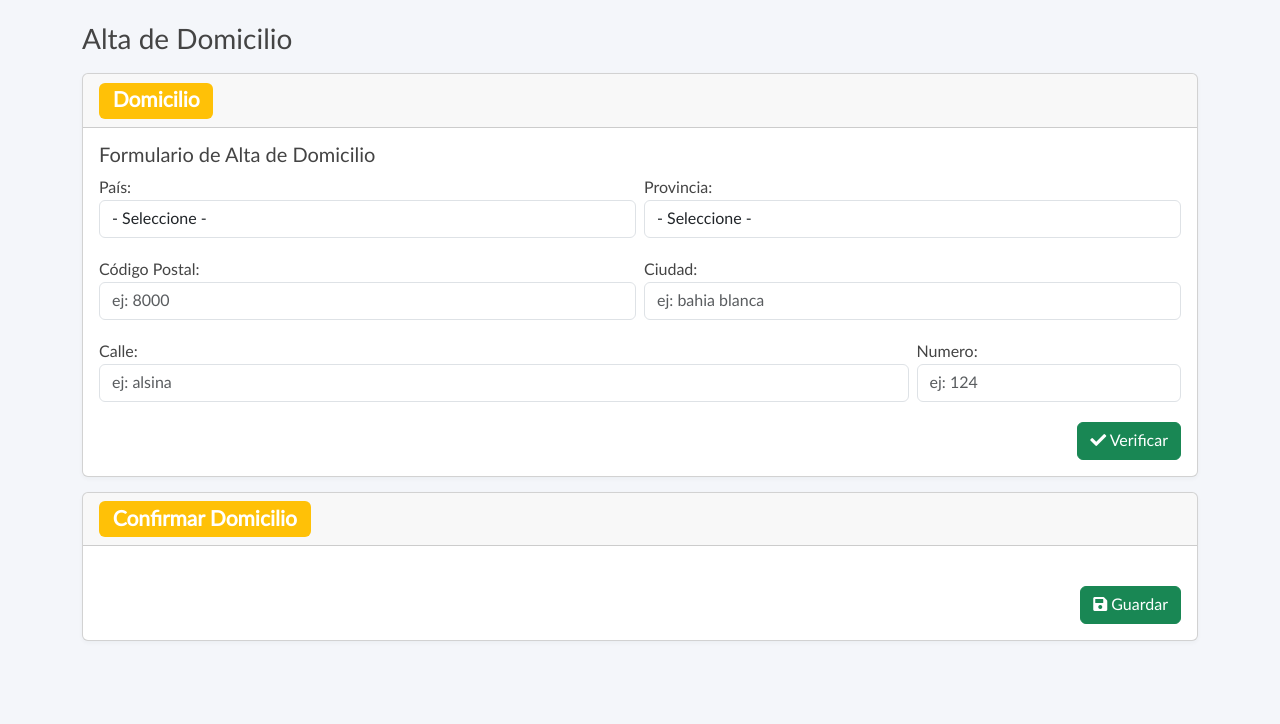
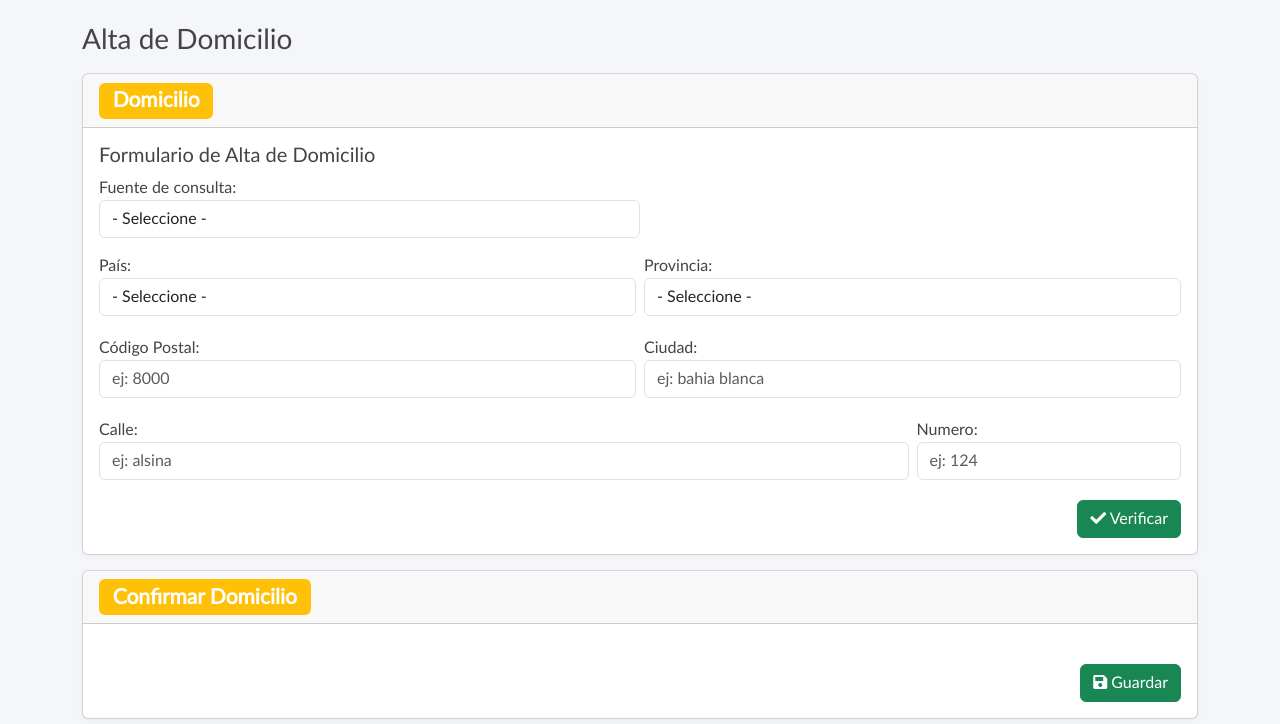
Before and after one commit to JereFassi/proyecto-django, a Django app: page /domicilio/ in a window 1280 px wide. Shown: the part 56-780 px from the top of the page. Run offline with Django 3.2, Linux system fonts and the light colour scheme; some libraries are stand-ins or nearby versions.

Commit message:
Se agrega la selección de la fuente de consulta geo domicilio

```diff
--- a/PIG/PIG/settings.py
+++ b/PIG/PIG/settings.py
@@ -10,7 +10,6 @@ For the full list of settings and their values, see
 https://docs.djangoproject.com/en/3.2/ref/settings/
 """
 
-import os
 import environ
 from pathlib import Path
 from django.contrib.messages import constants as messages
@@ -164,6 +163,7 @@ LOGGING = {
     "handlers": {
         "console": {
             "class": "logging.StreamHandler",
+            "formatter": "simple",
         },
         "file": {
             "level": "DEBUG",
--- a/PIG/integrador/forms.py
+++ b/PIG/integrador/forms.py
@@ -31,6 +31,12 @@ class ClienteForm(forms.Form):
 
 class DomicilioForm(forms.Form):
 
+    FUENTES = (
+        ('',' - Seleccione - '),
+        ('https://geocode.maps.co/search?','Geocode'),
+        ('https://nominatim.openstreetmap.org/search?format=json','Openstreetmap'),
+    )
+
     PAISES = (
         ('',' - Seleccione - '),
         ('AR','Argentina'),
@@ -43,6 +49,13 @@ class DomicilioForm(forms.Form):
         ('Buenos Aires','Buenos Aires'),
         ('Cordoba','Córdoba'),
         ('La Pampa','La Pampa'),
+    )
+
+    fuente = forms.ChoiceField(
+        label = 'Fuente de consulta',
+        choices = FUENTES,
+        initial = 1,
+        widget = forms.Select(attrs={"class": "form-control", 'placeholder':'',})
     )
 
     pais = forms.ChoiceField(
--- a/PIG/integrador/views.py
+++ b/PIG/integrador/views.py
@@ -62,7 +62,8 @@ def domicilio(request):
                 "country": domicilio_form.cleaned_data['pais'],
                 "postalcode": domicilio_form.cleaned_data['codigo_postal'],
             }
-            data = consulta_geodecode(domicilio_datos)
+            fuente = domicilio_form.cleaned_data['fuente']
+            data = consulta_geodecode(fuente, domicilio_datos)
             if data != None:
                 mapa_html = generar_mapa_html(data)
             else:
--- a/PIG/templates/integrador/form-domicilio.html
+++ b/PIG/templates/integrador/form-domicilio.html
@@ -28,6 +28,14 @@
                         <h5 class="card-title">Formulario de Alta de Domicilio</h5>
                         <form novalidate class="needs-validation" accept-charset="utf-8" id="domicilio_form" name="domicilio_form" action="{% url 'domicilio' %}" method="POST">
                             {% csrf_token %}
+
+                            <div class="mb-3 col-md-6">
+                                {{ domicilio_form.fuente.label_tag }}
+                                {{ domicilio_form.fuente }}
+                                <div class="form-error">
+                                    {{ domicilio_form.fuente.errors }}
+                                </div>
+                            </div>
 
                             <div class="row g-2">
                                 <div class="mb-3 col-md-6">
```
Also changed, not shown: PIG/integrador/communications.py (+4 -4 lines).
